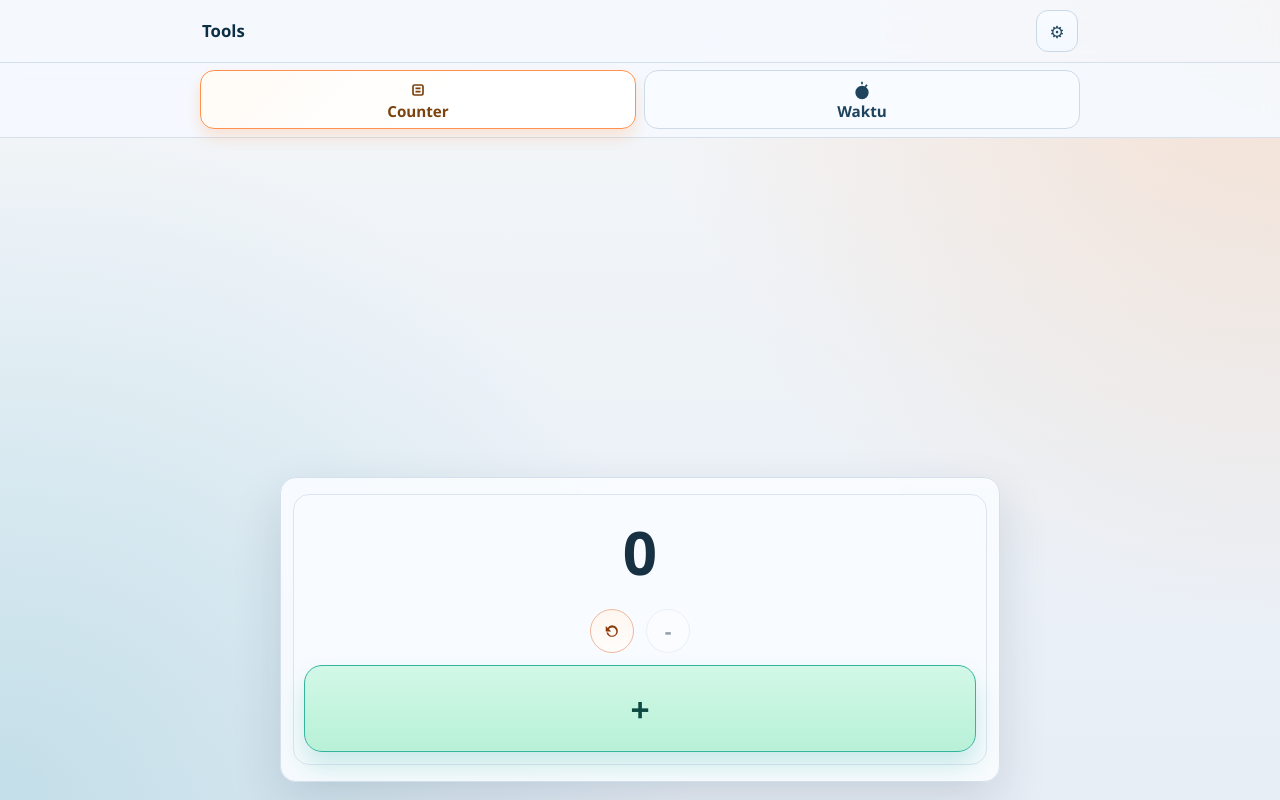
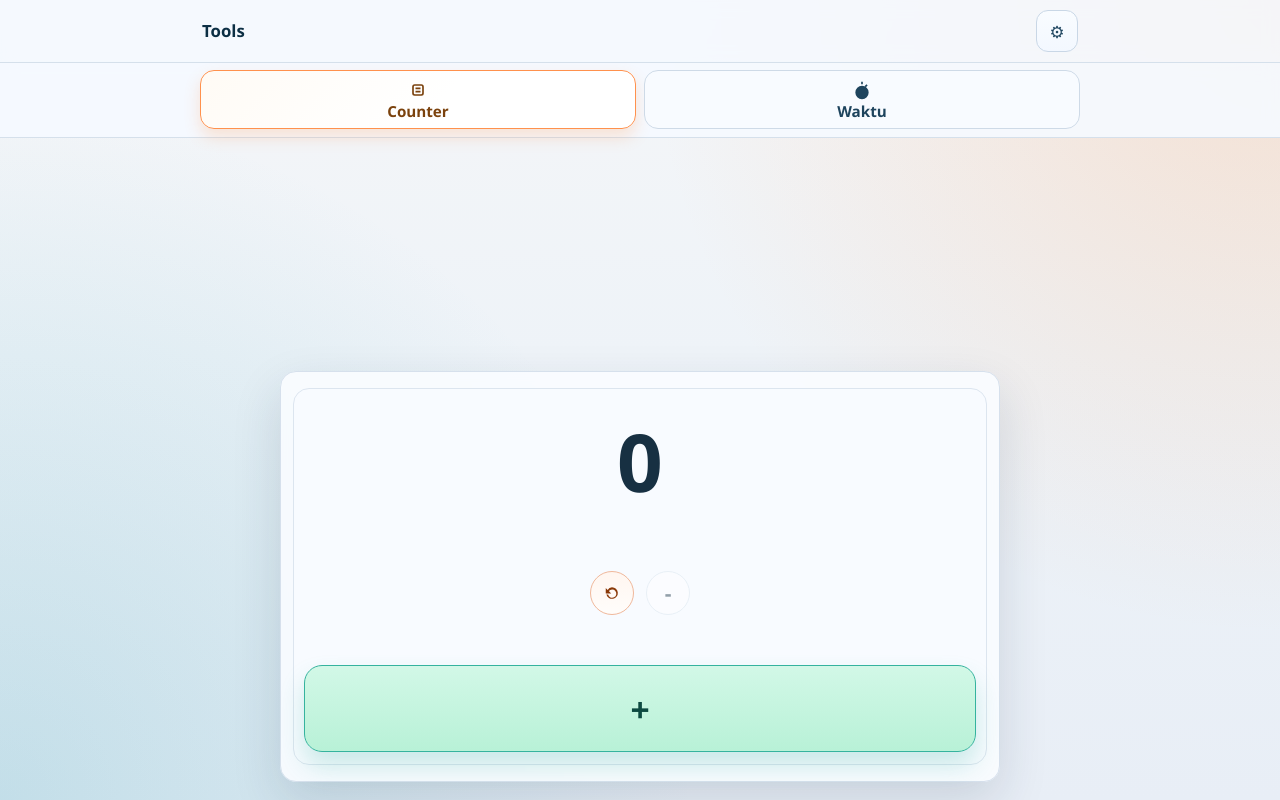
Before and after one commit to yudapc/countdown-app, a React (Vite) app: page /counter in a window 1280 px wide. Built offline with nearby package versions, Linux system fonts and the light colour scheme.

Commit message:
fix: UI counter

```diff
--- a/src/features/counter/CounterCountFeature.jsx
+++ b/src/features/counter/CounterCountFeature.jsx
@@ -16,8 +16,7 @@ const CounterCountFeature = () => {
 
   return (
     <CenteredColumn style={{ width: '100%' }}>
-      <h2 style={{ margin: 0, fontSize: '60px' }}>{count}</h2>
-      <div className="counter-touch-layout">
+      <h2 style={{ margin: 0, fontSize: '80px' }}>{count}</h2>
       <div className="counter-secondary-actions">
         <button className="counter-icon-btn counter-reset-btn" onClick={handleReset} aria-label="Reset counter">
           <svg viewBox="0 0 24 24" aria-hidden="true" focusable="false">
@@ -29,7 +28,7 @@ const CounterCountFeature = () => {
           -
         </button>
       </div>
-
+      <div className="counter-touch-layout">
         <button className="counter-primary-plus-btn" onClick={() => setCount((prev) => prev + 1)}>
           +
         </button>
--- a/src/shared/components/CenteredColumn.jsx
+++ b/src/shared/components/CenteredColumn.jsx
@@ -1,6 +1,6 @@
 import React from 'react';
 
-const CenteredColumn = ({ children, gap = '12px', style = {} }) => {
+const CenteredColumn = ({ children, gap = '50px', style = {} }) => {
   return (
     <div
       style={{
```
Lines whose indentation alone changed are shown as unchanged.
